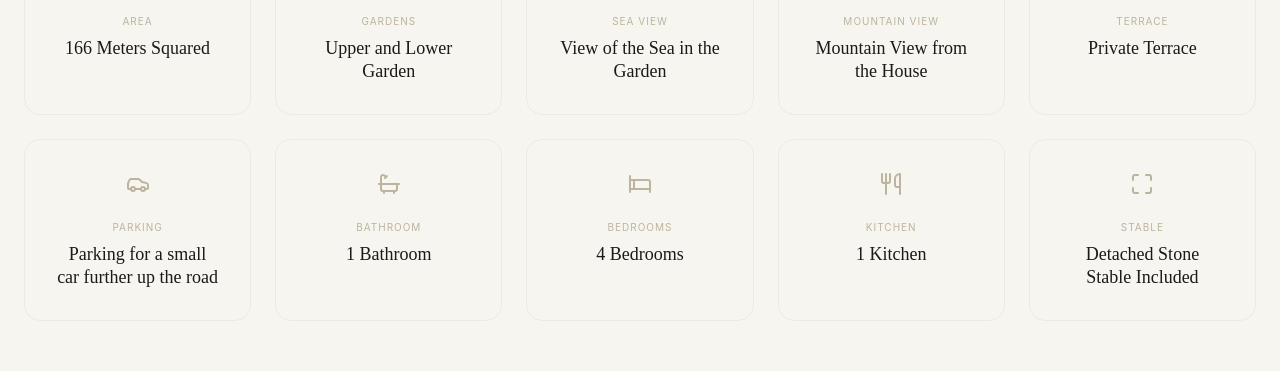
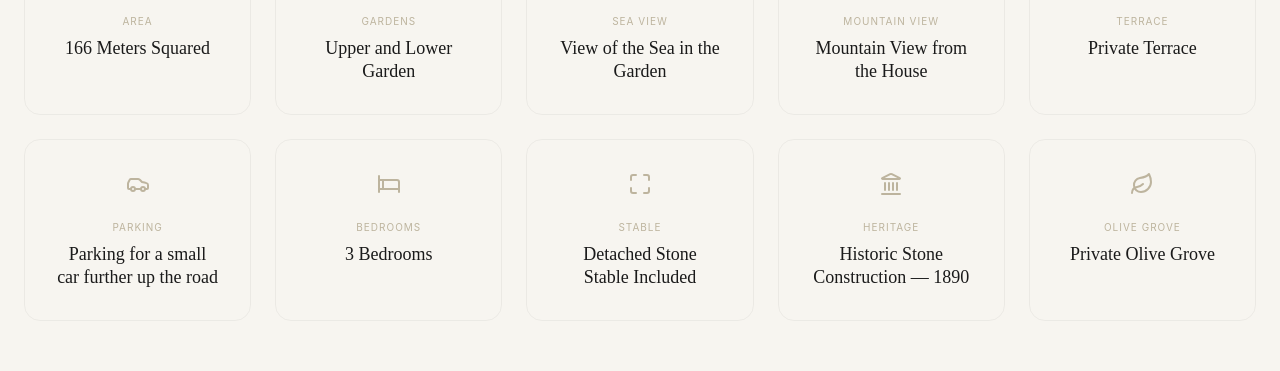
Before and after one commit to briggsdavis/brac, a React (Vite) app: page / in a window 1280 px wide. Shown: the part 1640-2011 px from the top of the page. Built offline with nearby package versions, Linux system fonts and the light colour scheme.

Commit message:
Update homepage property details
Remove bathroom and kitchen entries, update bedrooms to 3, and add two
new highlights: historic stone construction (1890) and private olive grove.

https://claude.ai/code/session_01M9LWt8BWNtaPrr8Jp1hguq

```diff
--- a/src/App.tsx
+++ b/src/App.tsx
@@ -6,7 +6,7 @@ import OpportunityPage from './components/OpportunityPage';
 import ContactPage from './components/ContactPage';
 import SpecificationsPage from './components/SpecificationsPage';
 import ParallaxImage from './components/ParallaxImage';
-import { ArrowRight, Maximize, Trees, Waves, Mountain, Sun, Car, Bath, Bed, Utensils } from 'lucide-react';
+import { ArrowRight, Maximize, Trees, Waves, Mountain, Sun, Car, Bed, Landmark, Leaf } from 'lucide-react';
 import { motion } from 'motion/react';
 
 const fadeIn = {
@@ -23,10 +23,10 @@ const PROPERTY_STATS = [
   { icon: Mountain, label: 'Mountain View', value: 'Mountain View from the House' },
   { icon: Sun, label: 'Terrace', value: 'Private Terrace' },
   { icon: Car, label: 'Parking', value: 'Parking for a small car further up the road' },
-  { icon: Bath, label: 'Bathroom', value: '1 Bathroom' },
-  { icon: Bed, label: 'Bedrooms', value: '4 Bedrooms' },
-  { icon: Utensils, label: 'Kitchen', value: '1 Kitchen' },
+  { icon: Bed, label: 'Bedrooms', value: '3 Bedrooms' },
   { icon: Maximize, label: 'Stable', value: 'Detached Stone Stable Included' },
+  { icon: Landmark, label: 'Heritage', value: 'Historic Stone Construction — 1890' },
+  { icon: Leaf, label: 'Olive Grove', value: 'Private Olive Grove' },
 ];
 
 export default function App() {
```
